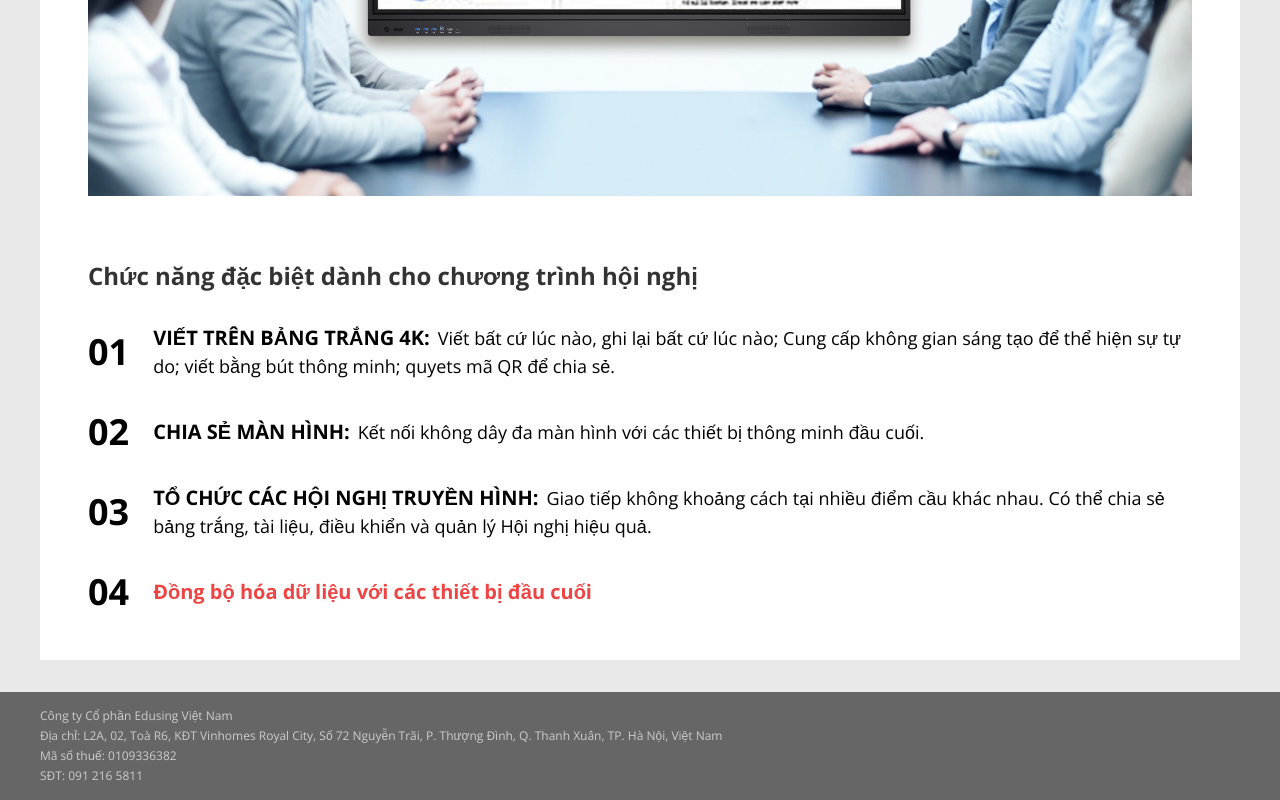
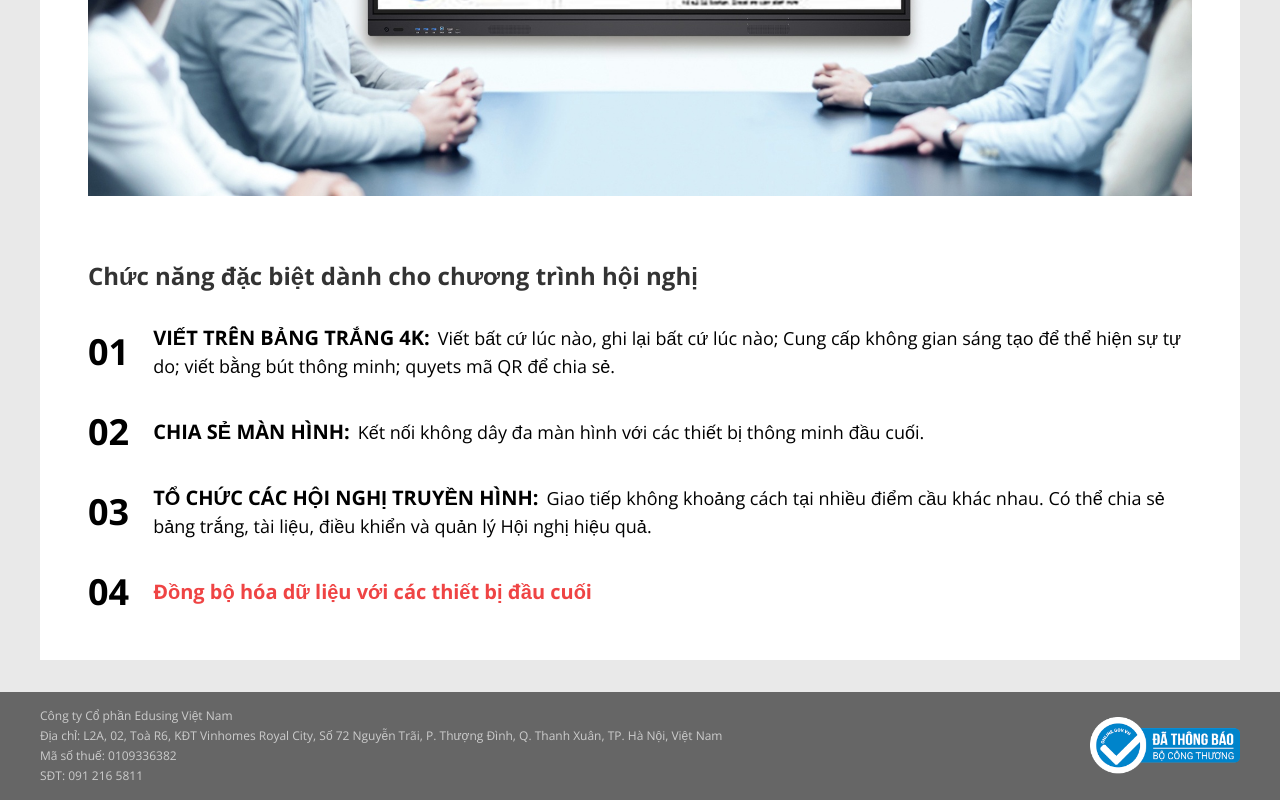
Before and after one commit to hoangnm205/mhtt, a Next.js app: page /solution/conference in a window 1280 px wide. Shown: the part 807-1607 px from the top of the page. Built offline with nearby package versions, Linux system fonts and the light colour scheme.

Commit message:
feat: add verified image

```diff
--- a/components/HomeComponents/CallBtn.tsx
+++ b/components/HomeComponents/CallBtn.tsx
@@ -9,7 +9,7 @@ const CallBtn = () => {
       shape="circle"
       type="primary"
       icon={<PhoneOutlined />}
-      onClick={() => window.open("tel:0986453145", "_self")}
+      onClick={() => window.open("tel:0912165811", "_self")}
     />
   );
 };
--- a/components/LayoutFooter/index.tsx
+++ b/components/LayoutFooter/index.tsx
@@ -5,66 +5,7 @@ import Images from "@/public/images";
 const LayoutFooter = () => {
   return (
     <div className="bg-grayFooter">
-      <div className="max-w-[1200px] mx-auto hidden xl:block">
-        {/* <div className="footer1 py-4 grid grid-cols-6 gap-8">
-          <div className="col-span-4 grid grid-cols-4 gap-8">
-            <div>
-              <Image src={Images.img_brand_logo} alt="brand-logo" />
-              <div className="mt-6 flex items-center">
-                <Image src={Images.ic_phone} alt="ic-phone" />
-                <span className="text-grayText ml-4">400-8910-950</span>
-              </div>
-              <div className="mt-2 flex items-center">
-                <Image src={Images.ic_fax} alt="ic-phone" />
-                <span className="text-grayText ml-4">0755-33182699</span>
-              </div>
-            </div>
-            <div className="text-grayText">
-              <div className="uppercase text-xl font-bold text-white">
-                product
-              </div>
-              <div className="mt-6">
-                <Link href="/">Interactive Flat Panel</Link>
-              </div>
-              <div className="mt-2">
-                <Link href="/">PCAP Smart Blackboard</Link>
-              </div>
-              <div className="mt-2">
-                <Link href="/">Commercial Display</Link>
-              </div>
-              <div className="mt-2">
-                <Link href="/">Accessories</Link>
-              </div>
-            </div>
-            <div className="text-grayText">
-              <div className="uppercase text-xl font-bold text-white">
-                contents
-              </div>
-              <div className="mt-6">
-                <Link href="/">Products</Link>
-              </div>
-              <div className="mt-2">
-                <Link href="/">Solution</Link>
-              </div>
-              <div className="mt-2">
-                <Link href="/">Contact us</Link>
-              </div>
-            </div>
-          </div>
-          <div className="col-span-2 grid grid-cols-3 gap-8">
-            <div>
-              <Image src={Images.img_brand_qr} alt="brand-ar" />
-              <div className="mt-2 text-center text-white">QR Scan</div>
-            </div>
-            <div className="col-span-2 flex items-baseline">
-              <Image src={Images.ic_global} alt="ic_global" />
-              <span className="text-2xl text-white font-bold ml-2">
-                Service Hotline: 400-8910-950
-              </span>
-            </div>
-          </div>
-        </div> */}
-        {/* <hr /> */}
+      <div className="max-w-[1200px] mx-auto hidden xl:flex items-center justify-between">
         <div className="footer2 py-4 text-grayText text-xs">
           <div>Công ty Cổ phần Edusing Việt Nam</div>
           <div className="mt-1">
@@ -74,24 +15,18 @@ const LayoutFooter = () => {
           <div className="mt-1">Mã số thuế: 0109336382</div>
           <div className="mt-1">SĐT: 091 216 5811</div>
         </div>
+        <div className="w-[150px]">
+          <Image src={Images.img_bo_cong_thuong} alt="bo_cong_thuong" />
+        </div>
       </div>
       <div className="block xl:hidden px-2 py-3">
-        <div className="w-20 mx-auto">
+        <div className="w-20 mx-auto mb-3">
           <Image
             src={Images.img_brand_logo}
             alt="brand-logo"
             className="mx-auto"
           />
         </div>
-
-        <div className="flex items-center justify-center mt-6 mb-4">
-          <Image src={Images.ic_phone} alt="ic-phone" />
-          <span className="text-grayText ml-4">0986 - 453 - 145</span>
-        </div>
-        {/* <div className="flex items-center justify-center mt-2 mb-4">
-          <Image src={Images.ic_fax} alt="ic-phone" />
-          <span className="text-grayText ml-4">0755-33182699</span>
-        </div> */}
         <hr />
         <div className="footer2 py-4 text-grayText text-xs">
           <div className="text-center">Công ty Cổ phần Edusing Việt Nam</div>
@@ -102,6 +37,9 @@ const LayoutFooter = () => {
           <div className="mt-1 text-center">Mã số thuế: 0109336382</div>
           <div className="mt-1 text-center">SĐT: 091 216 5811</div>
         </div>
+        <div className="mx-auto w-[150px]">
+          <Image src={Images.img_bo_cong_thuong} alt="bo_cong_thuong" />
+        </div>
       </div>
     </div>
   );
--- a/public/images/index.ts
+++ b/public/images/index.ts
@@ -47,4 +47,5 @@ export default {
   img_carousel_mobile_1: require("./img-carousel-mobile-1.png"),
   img_carousel_mobile_2: require("./img-carousel-mobile-2.png"),
   img_carousel_mobile_3: require("./img-carousel-mobile-3.png"),
+  img_bo_cong_thuong: require("./bocongthuong.png"),
 };
```
Also changed, not shown: public/images/bocongthuong.png (added).
